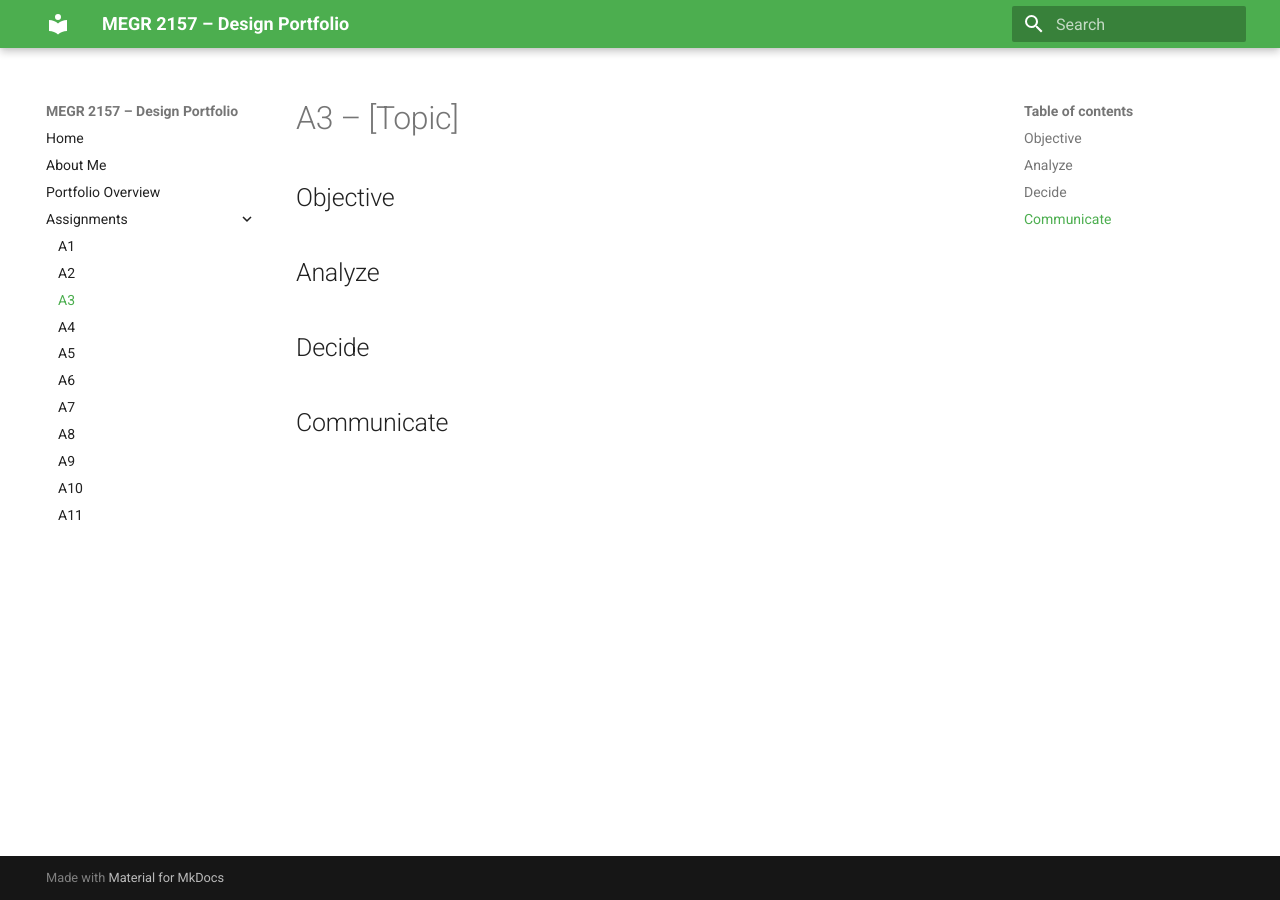
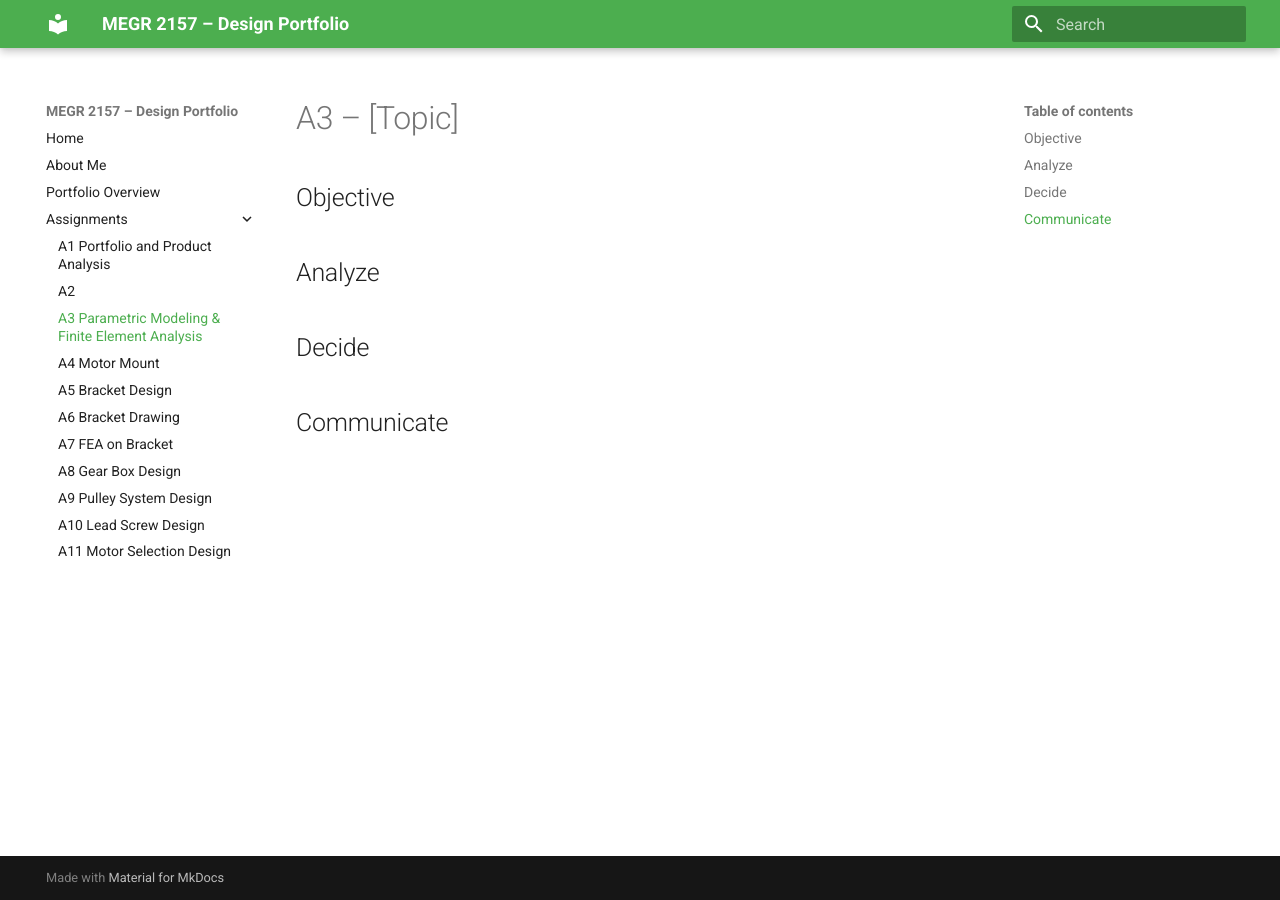
Before and after one commit to matthewjcowan/megr2156-portfolio, an MkDocs documentation site: the page built from docs/assignments/A03/index.md, in a window 1280 px wide. Built offline with MkDocs 1.6.1 and Material for MkDocs 9.7.7, drawn with Linux system fonts in a browser that asks for light colours.

Commit message:
Update assignment titles in mkdocs.yml

```diff
--- a/mkdocs.yml
+++ b/mkdocs.yml
@@ -14,14 +14,14 @@ nav:
   - About Me: aboutme/index.md
   - Portfolio Overview: portfolio-overview.md
   - Assignments:
-      - A1: assignments/A01/index.md
+      - A1 Portfolio and Product Analysis: assignments/A01/index.md
       - A2: assignments/A02/index.md
-      - A3: assignments/A03/index.md
-      - A4: assignments/A04/index.md
-      - A5: assignments/A05/index.md
-      - A6: assignments/A06/index.md
-      - A7: assignments/A07/index.md
-      - A8: assignments/A08/index.md
-      - A9: assignments/A09/index.md
-      - A10: assignments/A10/index.md
-      - A11: assignments/A11/index.md
+      - A3 Parametric Modeling & Finite Element Analysis: assignments/A03/index.md
+      - A4 Motor Mount: assignments/A04/index.md
+      - A5 Bracket Design: assignments/A05/index.md
+      - A6 Bracket Drawing: assignments/A06/index.md
+      - A7 FEA on Bracket: assignments/A07/index.md
+      - A8 Gear Box Design: assignments/A08/index.md
+      - A9 Pulley System Design: assignments/A09/index.md
+      - A10 Lead Screw Design: assignments/A10/index.md
+      - A11 Motor Selection Design: assignments/A11/index.md
```
